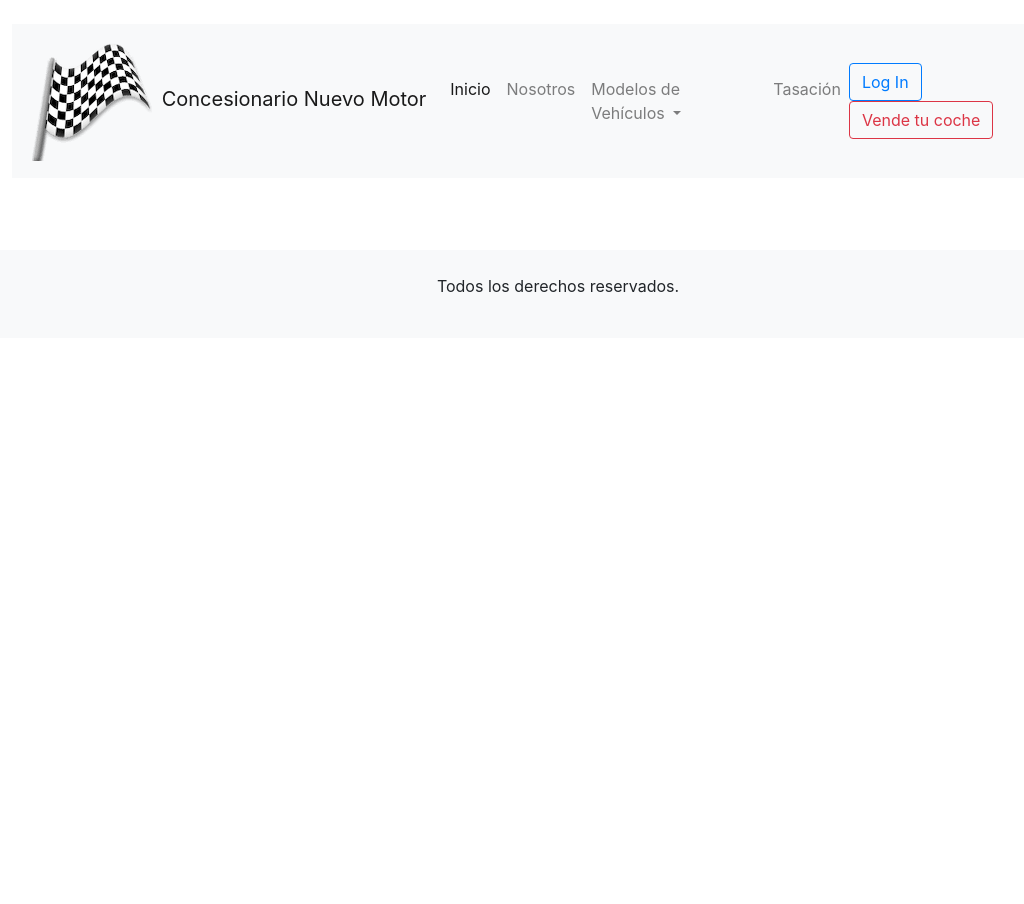
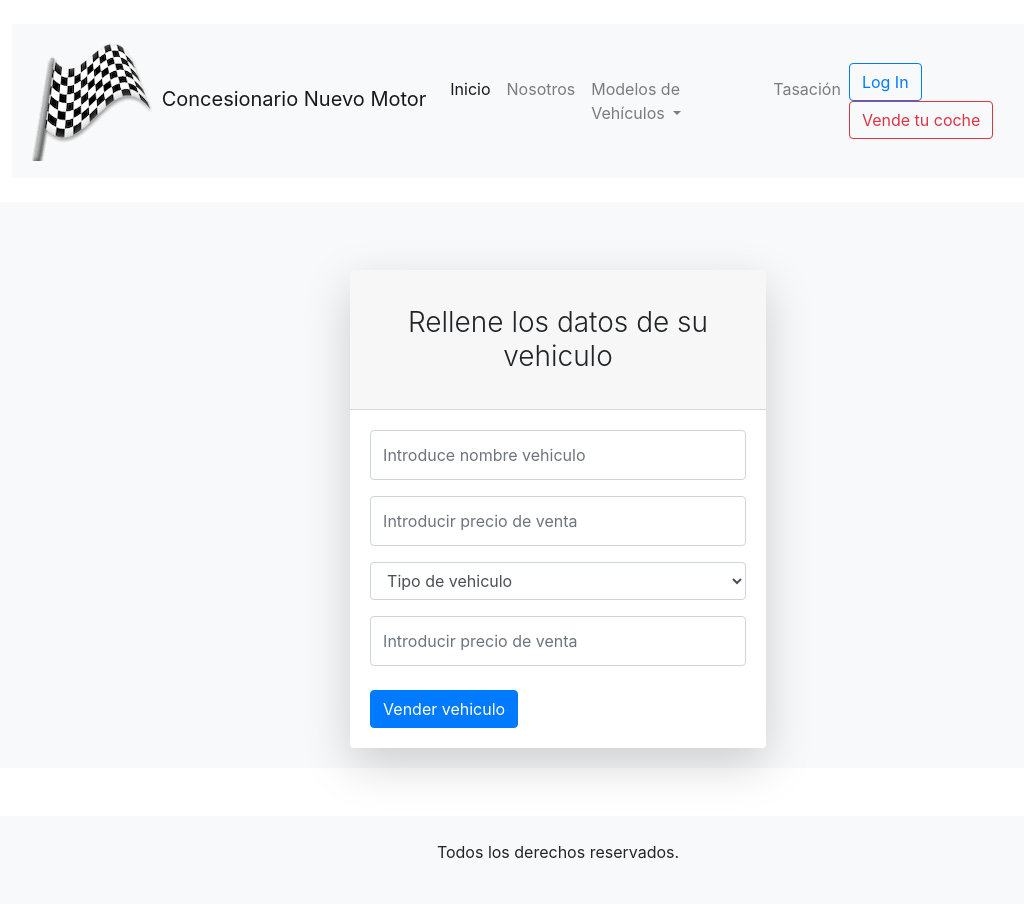
Before and after one commit to maikk96/practicaFinal, a PHP site: page /vender.php in a window 1280 px wide. Shown: the whole page, without its empty margins (82-1106 px from the left). Before the commit the page ends 293 px from the top, so only its background shows below. Run offline with PHP 8.4, Linux system fonts and the light colour scheme; data that the repository does not hold is empty.

Commit message:
ultimocambio

```diff
--- a/vender.php
+++ b/vender.php
@@ -20,6 +20,45 @@ $vehiculo = $sentencia->fetchAll(PDO::FETCH_OBJ);
   <body>
     <!-- inicio menú -->
     <?php include 'maqueta/menu.php' ?>
+    <div class="container  p-10 bg-light">
 
+<div class="card-body">
+  <div id="layoutAuthentication">
+    <div id="layoutAuthentication_content">
+      <main>
+        <div class="container">
+          <div class="row justify-content-center">
+            <div class="col-lg-5">
+              <div class="card shadow-lg border-0 rounded-lg mt-5">
+                <div class="card-header">
+                  <h3 class="text-center font-weight-light my-4">Rellene los datos de su vehiculo</h3>
+                </div>
+                <div class="card-body">
+                  <form method="POST" action="#">
+                    <div class="form-group"><input class="form-control py-4" id="nomVehiculo" name="nomVehiculo" type="text" placeholder="Introduce nombre vehiculo" /></div>
+                    <div class="form-group"><input class="form-control py-4" id="precio" name="precio" type="text" placeholder="Introducir precio de venta" /></div>
+                    <div class="form-group">
+                      <select data-qa-selector="step-marke" class="form-control" name="tipo[]">
+                        <option value="0">Tipo de vehiculo</option>
+                        <option value="1">Autos</option>
+                        <option value="2">Camionetas</option>
+                        <option value="3">Deportivos</option>
+                      </select>
+                    </div>
+                    <div class="form-group"><input class="form-control py-4" id="precio" name="precio" type="text" placeholder="Introducir precio de venta" /></div>
+                    <div class="form-group d-flex align-items-center justify-content-between mt-4 mb-0">
+                      <button type="submit" class="btn btn-primary">Vender vehiculo</button>
+                    </div>
+                  </form>
+                </div>
+              </div>
+            </div>
+          </div>
+        </div>
+      </main>
+    </div>
+  </div>
+</div>
+</div>
 
     <?php include 'maqueta/footer.php' ?>
```
Also changed, not shown: js/main.js (added, +20 -0 lines).
